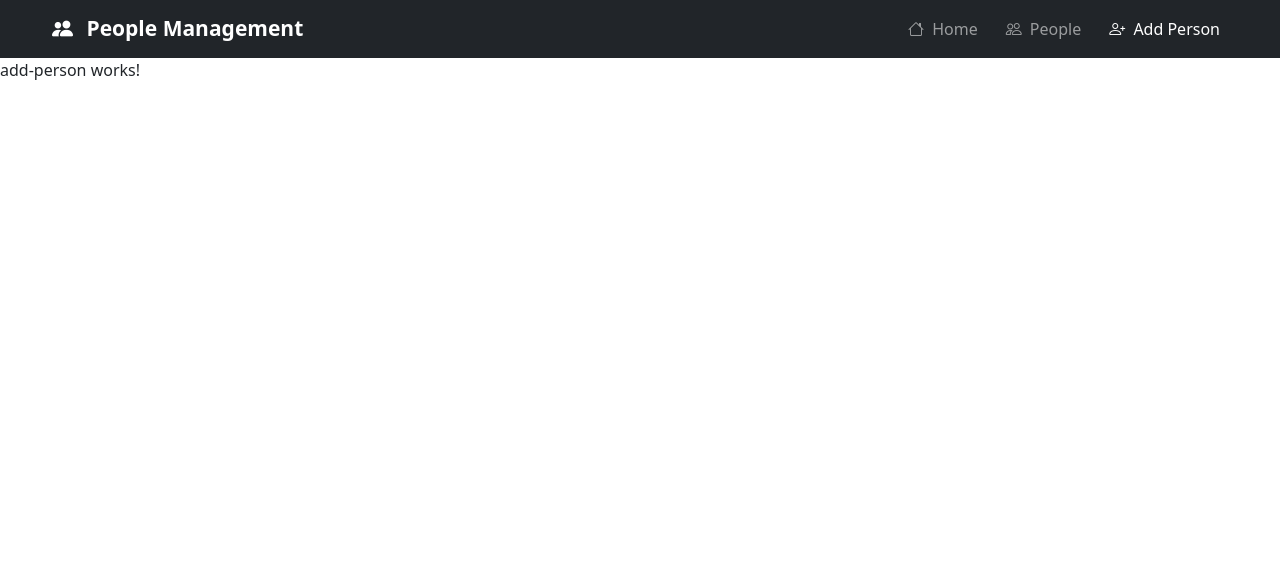
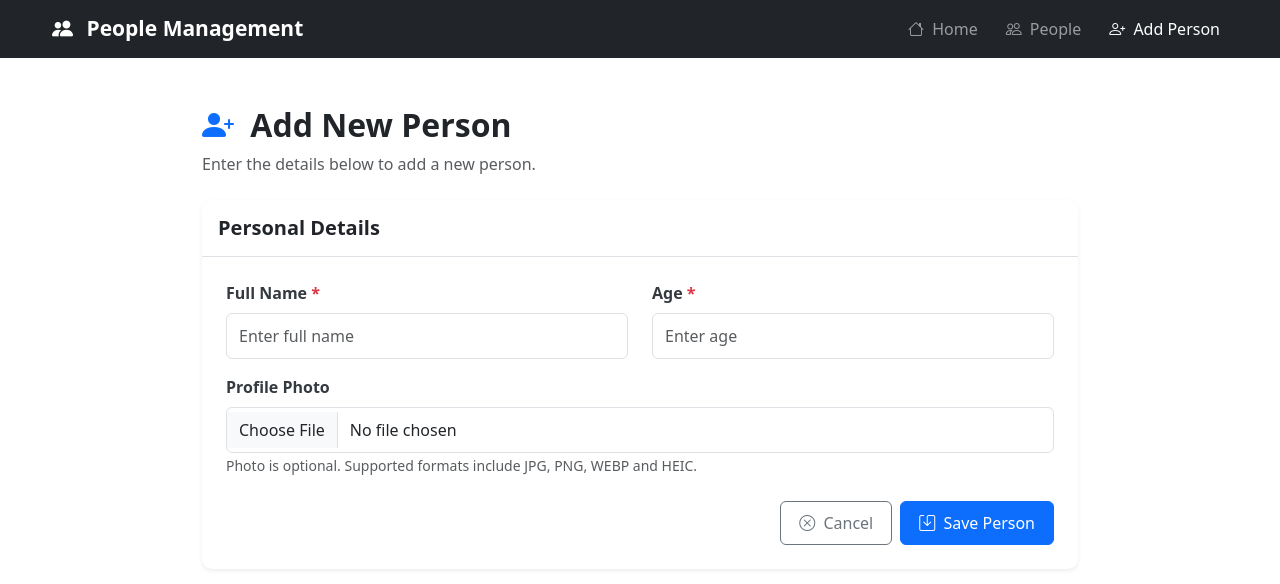
Before and after one commit to sakshamojha06/Person-Management, an Angular app in the folder UI/: page /add-person in a window 1280 px wide. Shown: the top 584 px of the page. Built offline with nearby package versions, Linux system fonts and the light colour scheme.

Commit message:
feat: implement add person functionality with form validation and photo upload

```diff
--- a/UI/src/app/components/add-person/add-person.css
+++ b/UI/src/app/components/add-person/add-person.css
@@ -0,0 +1,35 @@
+.container {
+  max-width: 900px;
+}
+
+.card {
+  border-radius: 10px;
+  overflow: hidden;
+}
+
+.card-header {
+  border-bottom: 1px solid #dee2e6;
+}
+
+.form-label {
+  color: #343a40;
+}
+
+.form-control {
+  padding: 10px 12px;
+  border-radius: 6px;
+}
+
+.form-control:focus {
+  border-color: #86b7fe;
+  box-shadow: 0 0 0 0.2rem rgba(13, 110, 253, 0.15);
+}
+
+.btn {
+  border-radius: 6px;
+  padding: 9px 18px;
+}
+
+.alert {
+  border-radius: 6px;
+}
--- a/UI/src/app/components/add-person/add-person.html
+++ b/UI/src/app/components/add-person/add-person.html
@@ -1 +1,111 @@
-<p>add-person works!</p>
+<div class="container mt-5">
+
+  <div class="mb-4">
+    <h2 class="fw-bold">
+      <i class="bi bi-person-plus-fill text-primary me-2"></i>
+      Add New Person
+    </h2>
+    <p class="text-muted">
+      Enter the details below to add a new person.
+    </p>
+  </div>
+
+  <div class="card shadow-sm border-0">
+
+    <div class="card-header bg-white py-3">
+      <h5 class="mb-0 fw-semibold">Personal Details</h5>
+    </div>
+
+    <div class="card-body p-4">
+
+      <form (ngSubmit)="savePerson()" #personForm="ngForm">
+
+        <div class="row">
+
+          <div class="col-md-6 mb-3">
+            <label class="form-label fw-semibold">
+              Full Name <span class="text-danger">*</span>
+            </label>
+
+            <input
+              type="text"
+              class="form-control"
+              name="name"
+              [(ngModel)]="name"
+              placeholder="Enter full name"
+              required>
+          </div>
+
+          <div class="col-md-6 mb-3">
+            <label class="form-label fw-semibold">
+              Age <span class="text-danger">*</span>
+            </label>
+
+            <input
+              type="number"
+              class="form-control"
+              name="age"
+              [(ngModel)]="age"
+              placeholder="Enter age"
+              min="1"
+              required>
+          </div>
+
+        </div>
+
+        <div class="mb-4">
+          <label class="form-label fw-semibold">
+            Profile Photo
+          </label>
+
+          <input
+            type="file"
+            class="form-control"
+            accept="image/*,.heic,.heif"
+            (change)="onPhotoSelected($event)">
+
+          <small class="text-muted">
+            Photo is optional. Supported formats include JPG, PNG, WEBP and HEIC.
+          </small>
+
+          <div *ngIf="selectedPhoto" class="mt-2 text-success">
+            <i class="bi bi-check-circle me-1"></i>
+            {{ selectedPhoto.name }}
+          </div>
+        </div>
+
+        <div *ngIf="errorMessage" class="alert alert-danger">
+          {{ errorMessage }}
+        </div>
+
+        <div class="d-flex justify-content-end gap-2">
+
+          <a routerLink="/people" class="btn btn-outline-secondary">
+            <i class="bi bi-x-circle me-1"></i>
+            Cancel
+          </a>
+
+          <button
+            type="submit"
+            class="btn btn-primary"
+            [disabled]="isSaving">
+
+            <span
+              *ngIf="isSaving"
+              class="spinner-border spinner-border-sm me-2">
+            </span>
+
+            <i *ngIf="!isSaving" class="bi bi-save me-1"></i>
+
+            {{ isSaving ? 'Saving...' : 'Save Person' }}
+
+          </button>
+
+        </div>
+
+      </form>
+
+    </div>
+  </div>
+
+</div>
--- a/UI/src/app/components/add-person/add-person.ts
+++ b/UI/src/app/components/add-person/add-person.ts
@@ -1,9 +1,77 @@
-import { Component } from '@angular/core';
+import { Component, inject } from '@angular/core';
+import { CommonModule } from '@angular/common';
+import { FormsModule } from '@angular/forms';
+import { Router, RouterLink } from '@angular/router';
+
+import { PersonService } from '../../services/person';
+import { Person } from '../../models/person';
 
 @Component({
-  imports: [],
   selector: 'app-add-person',
-  styleUrl: './add-person.css',
+  standalone: true,
+  imports: [CommonModule, FormsModule, RouterLink],
   templateUrl: './add-person.html',
+  styleUrl: './add-person.css'
 })
-export class AddPerson {}
+export class AddPerson {
+  private personService = inject(PersonService);
+  private router = inject(Router);
+
+  name = '';
+  age: number | null = null;
+  selectedPhoto: File | null = null;
+
+  isSaving = false;
+  errorMessage = '';
+
+  onPhotoSelected(event: Event): void {
+    const input = event.target as HTMLInputElement;
+    this.selectedPhoto = input.files?.[0] ?? null;
+  }
+
+  savePerson(): void {
+    if (!this.name.trim() || this.age === null || this.age <= 0) {
+      this.errorMessage = 'Please enter a valid name and age.';
+      return;
+    }
+
+    this.isSaving = true;
+    this.errorMessage = '';
+
+    if (this.selectedPhoto) {
+      this.personService.uploadPhoto(this.selectedPhoto).subscribe({
+        next: (response) => {
+          this.createPerson(response.photoPath);
+        },
+        error: (error) => {
+          console.error(error);
+          this.errorMessage = 'Photo upload failed.';
+          this.isSaving = false;
+        }
+      });
+    } else {
+      this.createPerson(null);
+    }
+  }
+
+  private createPerson(photoPath: string | null): void {
+
+    const person: Person = {
+      id: 0,
+      name: this.name.trim(),
+      age: this.age!,
+      photoPath: photoPath
+    };
+
+    this.personService.create(person).subscribe({
+      next: () => {
+        this.router.navigate(['/people']);
+      },
+      error: (error) => {
+        console.error(error);
+        this.errorMessage = 'Unable to save person.';
+        this.isSaving = false;
+      }
+    });
+  }
+}
```
Also changed, not shown: 2 other files (tests, documents, lock files or other folders).
